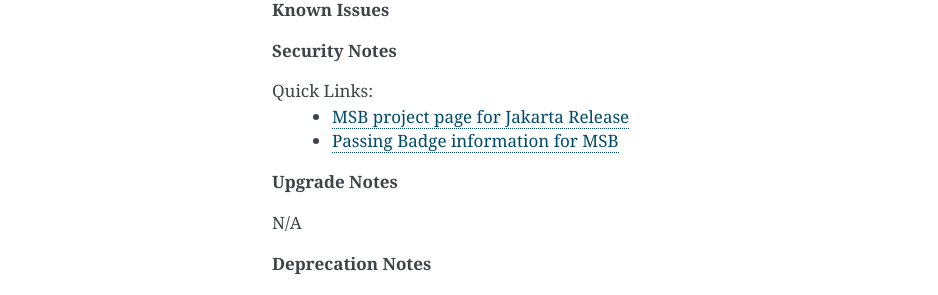
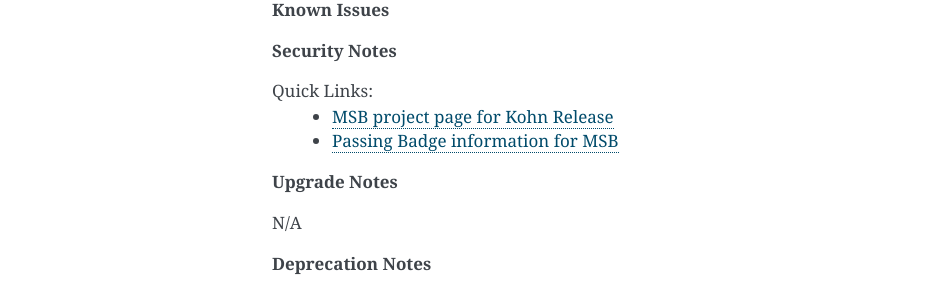
Before and after one commit to onap/archived-msb-apigateway, a Sphinx documentation site: the page built from docs/release-notes.rst, in a window 1280 px wide and 900 px high, scrolled down 549 px. Shown: the part 155-450 px from the top of the window, without its empty margins (148-1086 px from the left). Built offline with Sphinx 7.4.7, drawn with Linux system fonts in a browser that asks for light colours.

Commit message:
Release apigateway docs 1.5.0
 Issue-ID: MSB-703

Signed-off-by: wangjiahang <wang.jiahang@zte.com.cn>
Change-Id: Ic242bf2e955b787d7dbc79f1998b9d0fc354a899

```diff
--- a/docs/release-notes.rst
+++ b/docs/release-notes.rst
@@ -30,7 +30,7 @@ Version: 1.5.0 Kohn Release
 **Security Notes**
 
 Quick Links:
-        - `MSB project page for Jakarta Release <https://wiki.onap.org/display/DW/Microservices+Bus+Project>`_
+        - `MSB project page for Kohn Release <https://wiki.onap.org/display/DW/Microservices+Bus+Project>`_
 
         - `Passing Badge information for MSB <https://bestpractices.coreinfrastructure.org/en/projects/1601>`_
 
```
